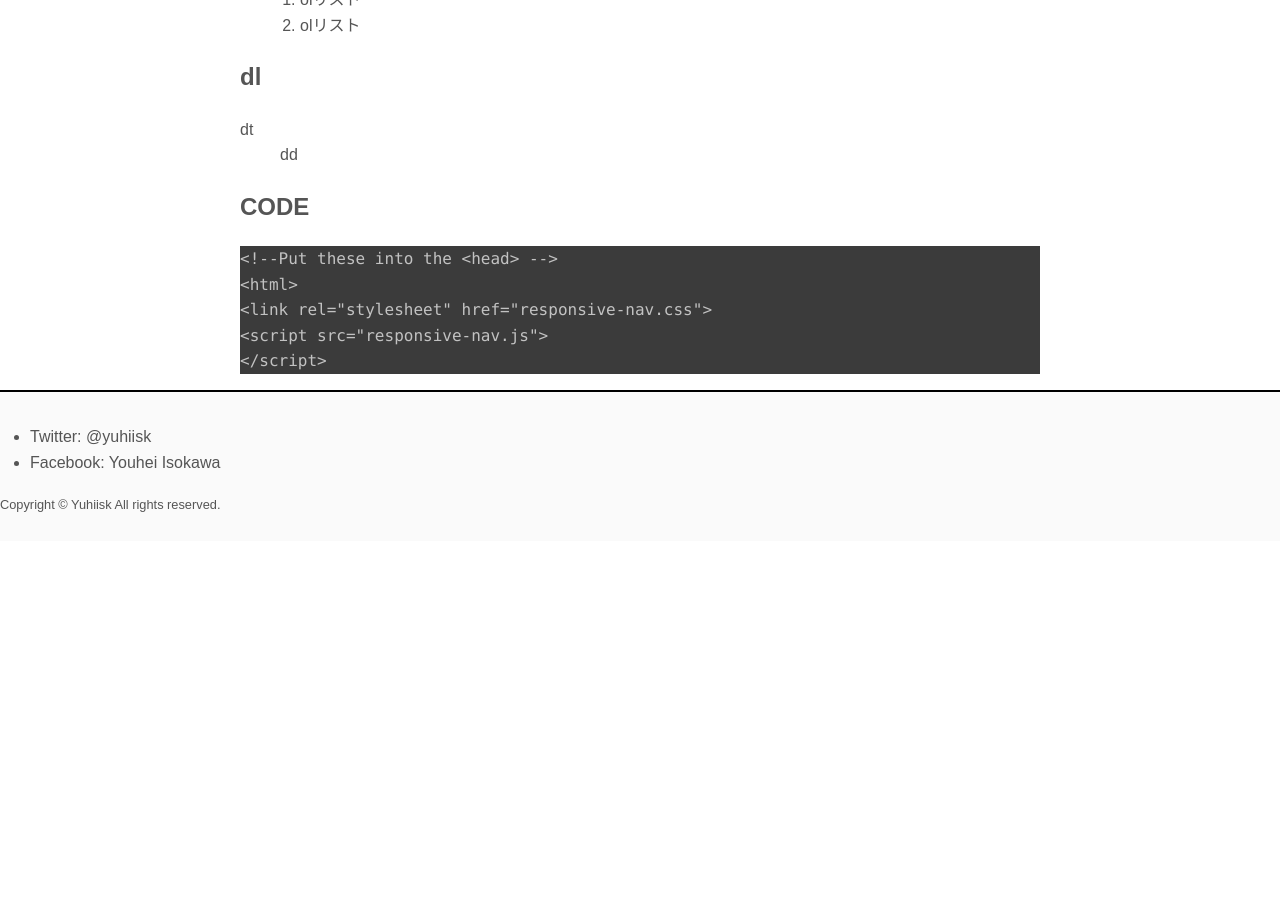
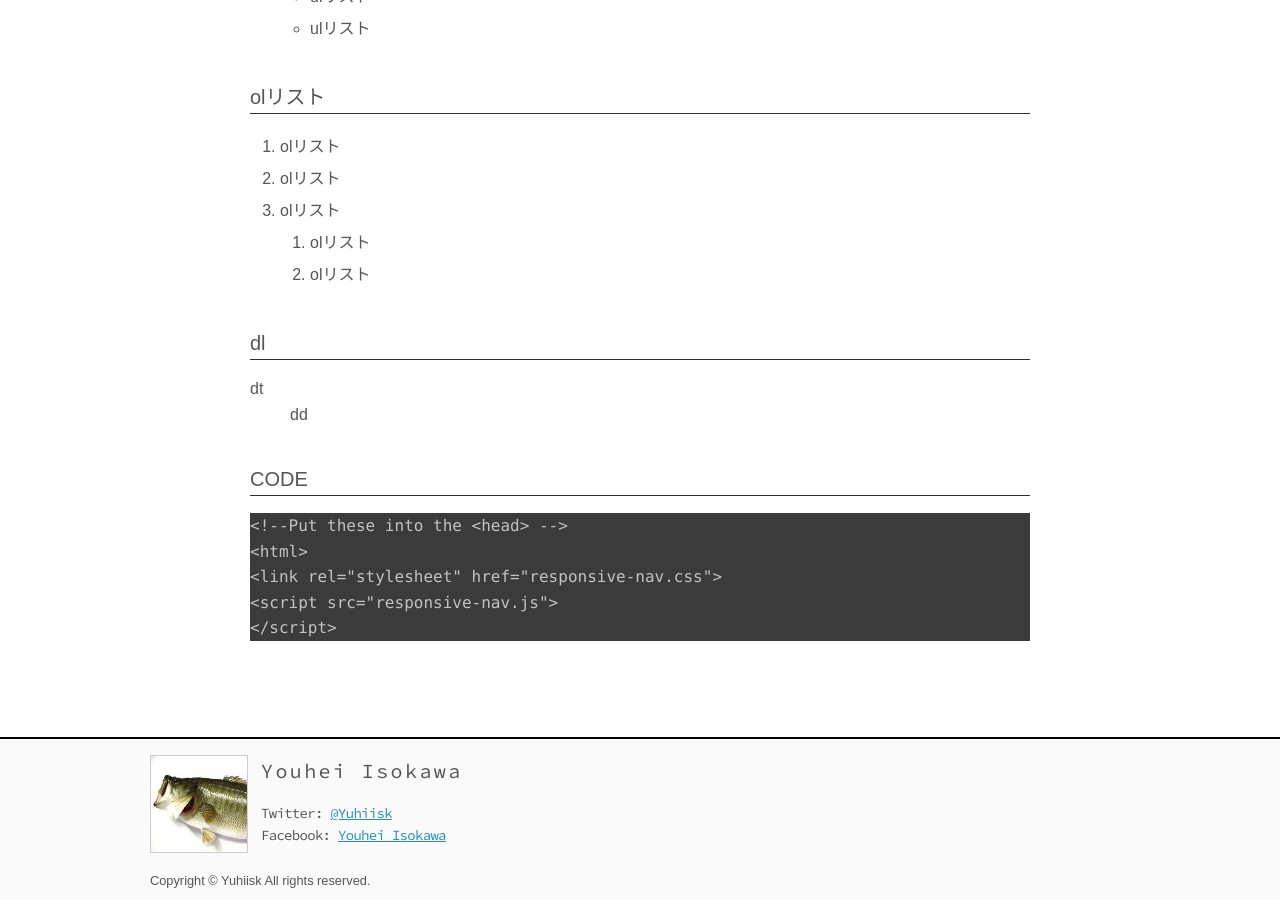
Before and after one commit to yuhiisk/yuhiisk.github.io, a Jekyll site: the page built from _posts/2013-05-11-static.md, in a window 1280 px wide and 900 px high, scrolled down 1065 px. Built offline with Jekyll 4.4.1, drawn with Linux system fonts in a browser that asks for light colours; some web fonts are replaced; comment, search, counter and statistics services are not loaded; before the commit the page ends 1606 px from its top, so only the background shows below that; some of the changed text lies outside the part shown.

Commit message:
update _layout/post.html

```diff
--- a/_layouts/default.html
+++ b/_layouts/default.html
@@ -1,9 +1,23 @@
 <!DOCTYPE html>
 <html lang="ja">
-<head>
+<head prefix="og: http://ogp.me/ns# fb: http://ogp.me/ns/fb# mixi:http://mixi-platform.com/ns# article: http://ogp.me/ns/article#">
 <meta charset="UTF-8">
+<title>{{ page.title }}</title>
+<meta name="description" content="">
+<meta name="keywords" content="">
 <meta name="viewport" content="width=device-width, initial-scale=1">
-<title>{{ page.title }}</title>
+<meta property="og:title" content="- YUHIISK">
+<meta property="og:type" content="article">
+<meta property="og:url" content="http://blog.yuhiisk.com/">
+<meta property="og:image" content="http://blog.yuhiisk.com/img/og_image.jpg">
+<meta property="og:site_name" content="YUHIISK BLOG">
+<meta property="og:description" content="">
+<meta property="fb:appId" content="419866574778905">
+
+<link rel="shortcut icon" type="image/vnd.microsoft.icon" sizes="16x16" href="/favicon.ico">
+
+<link rel="stylesheet" href="http://fonts.googleapis.com/css?family=Source+Code+Pro">
+<link rel="stylesheet" href="http://fonts.googleapis.com/css?family=Megrim">
 <link rel="stylesheet" href="/css/style.css" media="all">
 <script>
   var _gaq = _gaq || [];
@@ -17,25 +31,52 @@
   })();
 </script>
 </head>
+
 <body>
-<div class="container">
+<div id="fb-root"></div>
+<script>(function(d, s, id) {
+  var js, fjs = d.getElementsByTagName(s)[0];
+  if (d.getElementById(id)) return;
+  js = d.createElement(s); js.id = id;
+  js.src = "//connect.facebook.net/ja_JP/all.js#xfbml=1&appId=419866574778905";
+  fjs.parentNode.insertBefore(js, fjs);
+}(document, 'script', 'facebook-jssdk'));</script>
 
 <header class="global-header">
-<h1>My Blog - yuhiisk</h1>
-</header>
+<div class="inner">
+<h1 class="logo"><a href="/">Yuhiisk</a></h1>
+<nav>
+<ul>
+<li><a href="/">TOP</a></li>
+<li><a href="#">ABOUT</a></li>
+<li><a href="#">CONTACT</a></li>
+</ul>
+<div class="toggle">
+<span></span>
+<span></span>
+<span></span>
+<!-- /.toggle --></div>
+</nav>
+<!-- /.inner --></div>
+<!-- /.global-header --></header>
 
 <div class="contents">
 {{ content }}
 <!-- /.contents --></div>
 
 <footer class="global-footer">
+<div class="inner">
+<div class="profile">
+<h2 class="author">Youhei Isokawa</h2>
 <ul>
-<li>Twitter: @yuhiisk</li>
-<li>Facebook: Youhei Isokawa</li>
+<li>Twitter: <a href="https://twitter.com/Yuhiisk" target="_blank">@Yuhiisk</a></li>
+<li>Facebook: <a href="https://www.facebook.com/youhei.isokawa" target="_blank">Youhei Isokawa</a></li>
 </ul>
-<p><small>Copyright &copy; Yuhiisk All rights reserved.</small></p>
+<figure class="image"><img src="/img/icon.jpg" alt="yuhiisk" width="96" height="96" /></figure>
+<!-- /.profile --></div>
+
+<p class="copyright"><small>Copyright &copy; Yuhiisk All rights reserved.</small></p>
+<!-- /.inner --></div>
 <!-- /.global-footer --></footer>
-
-<!-- /.container --></div>
 </body>
 </html>
--- a/_layouts/posts.html
+++ b/_layouts/posts.html
@@ -1,14 +1,46 @@
 ---
 layout: default
 ---
+
 <article class="mod-article">
 <header class="mod-article-header">
-<time pubdate="pubdate" datetime="{{ page.date | date_toxmlschema }}">{{ page.date | date: "%Y-%m-%d" }}</time>
 <h1>{{ page.title }}</h1>
+
+<div class="tagline">
+<p class="tags"><time pubdate="pubdate" datetime="{{ page.date | date_toxmlschema }}">{{ page.date | date: "%y/%m/%d" }}</time>
+<i></i><a href="#">CSS</a>, <a href="#">Javascript</a></p>
+<ul class="sns">
+<li class="mixi"><div data-plugins-type="mixi-favorite" data-service-key="820d43c643c0688fb2fd417983c2dba06657a03d"></div>
+<script type="text/javascript">
+(function(d) {
+    var s = d.createElement('script'); s.type = 'text/javascript'; s.async = true;
+    s.src = '//static.mixi.jp/js/plugins.js#lang=ja';
+    d.getElementsByTagName('head')[0].appendChild(s);
+})(document);
+</script></li>
+<li class="twitter"><a href="https://twitter.com/share" class="twitter-share-button" data-lang="ja">ツイート</a>
+<script>!function(d,s,id){var js,fjs=d.getElementsByTagName(s)[0],p=/^http:/.test(d.location)?'http':'https';if(!d.getElementById(id)){js=d.createElement(s);js.id=id;js.src=p+'://platform.twitter.com/widgets.js';fjs.parentNode.insertBefore(js,fjs);}}(document, 'script', 'twitter-wjs');</script></li>
+<li class="facebook"><div class="fb-like" data-href="http://blog.yuhiisk.com{{ page.url }}" data-send="false" data-layout="button_count" data-width="120" data-show-faces="false"></div></li>
+<li class="hatena"><a href="http://b.hatena.ne.jp/entry/http://blog.yuhiisk.com{{ page.url }}" class="hatena-bookmark-button" data-hatena-bookmark-title="{{ page.title }}" data-hatena-bookmark-layout="simple-balloon" title="このエントリーをはてなブックマークに追加"><img src="http://b.st-hatena.com/images/entry-button/button-only.gif" alt="このエントリーをはてなブックマークに追加" width="20" height="20" style="border: none;" /></a>
+<script src="http://b.st-hatena.com/js/bookmark_button.js" charset="utf-8" async="async"></script></li>
+<li class="google"><script src="https://apis.google.com/js/plusone.js"></script><g:plusone size="medium"></g:plusone></li>
+</ul>
+<!-- /.tagline --></div>
 </header>
 
 <div class="mod-article-body">
 {{ content }}
 <!-- /.mod-article-body --></div>
+<!-- /.mod-article --></article>
 
-<!-- /.mod-article --></article>
+<nav class="mod-pager">
+<ul>
+{% if pagenator.previous_page %}
+<li class="prev"><a href="/page{{ pagenator.previous_page }}">prev</a></li>
+{% endif %}
+
+{% if pagenator.next_page %}
+<li class="next"><a href="/page{{ pagenator.next_page }}">next</a></li>
+{% endif %}
+</ul>
+<!-- /.mod-pager --></nav>
```
Also changed, not shown: Gruntfile.js (added, +30 -0 lines), _posts/2013-05-11-static.md (+1 -1 lines), package.json (added, +28 -0 lines), 1 other file.
